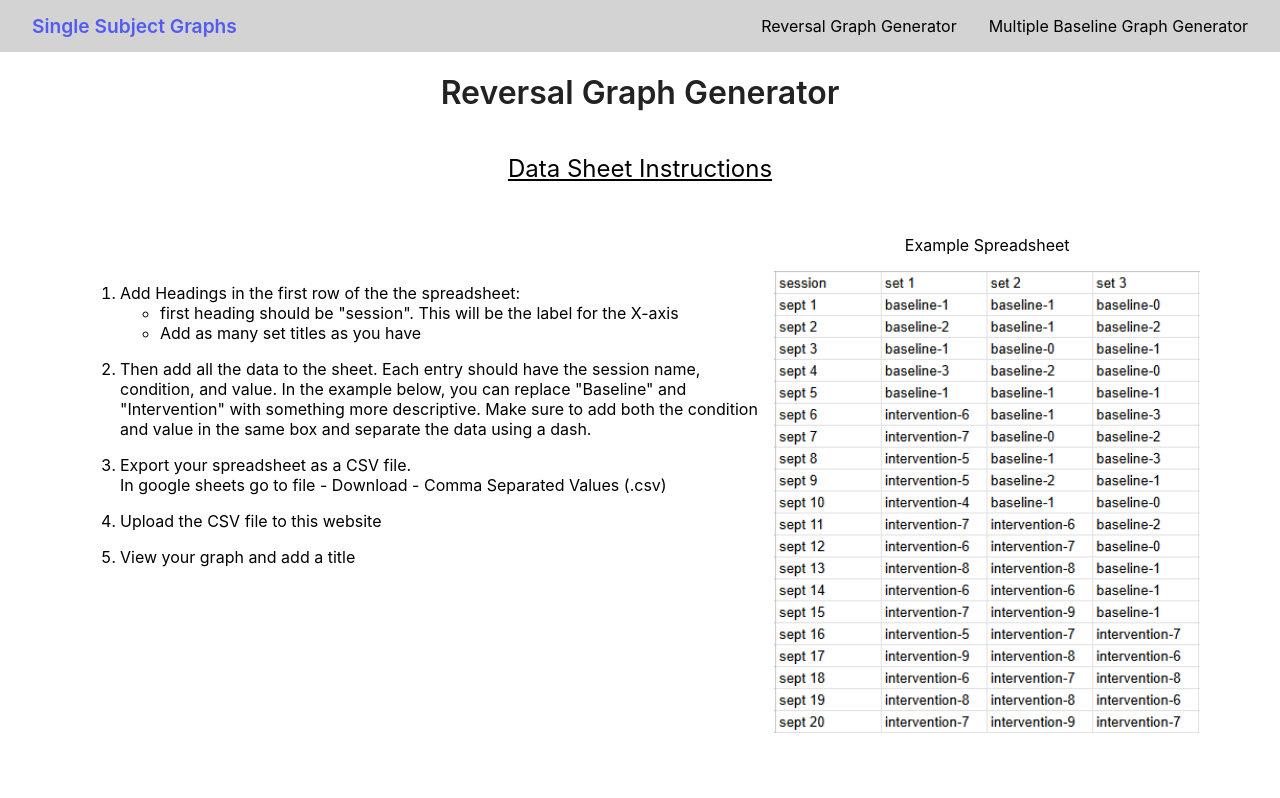
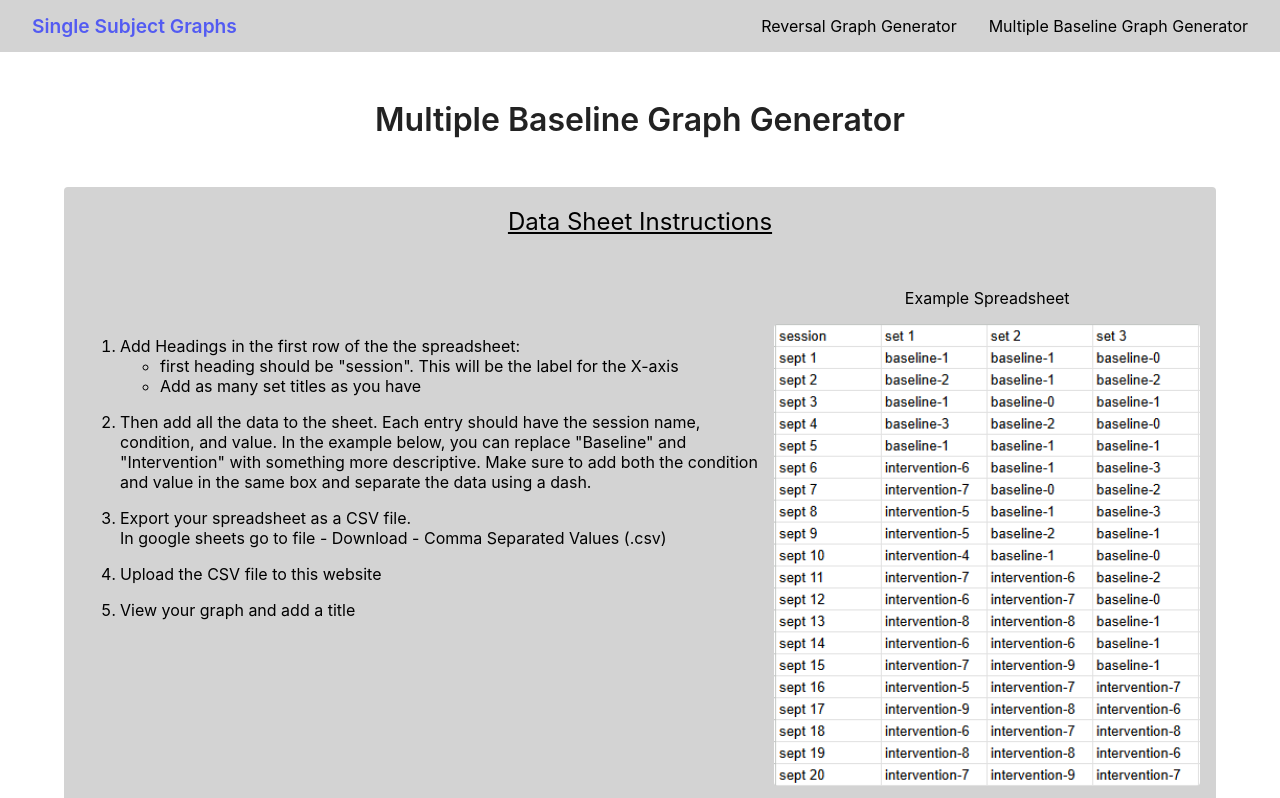
Before and after one commit to TimWallaceDev/single-subject-graphs, a React (Vite) app: page /multiple-baseline in a window 1280 px wide. Shown: the top 798 px of the page. Built offline with nearby package versions, Linux system fonts and the light colour scheme.

Commit message:
title fixes, small styling improvements

```diff
--- a/src/pages/MultipleBaseline/MultipleBaseline.tsx
+++ b/src/pages/MultipleBaseline/MultipleBaseline.tsx
@@ -69,9 +69,11 @@ export function MultipleBaseline() {
 
     return (
         <main className="product">
-            <h1 className="product__title">Reversal Graph Generator</h1>
+            <h1 className="product__title">Multiple Baseline Graph Generator</h1>
+            <section className="instructions-wrapper">
+
                 <h2 className="product__subtitle">Data Sheet Instructions</h2>
-            <section className="instructions">
+                <div className="instructions">
 
                     <ol className="instructions__list">
                         <li className="instructions__item">
@@ -106,6 +108,7 @@ export function MultipleBaseline() {
                     <div className="instructions__spreadsheet">
                         <h3 className="instructions__spreadsheet-label">Example Spreadsheet</h3>
                         <img src={spreadsheet} alt="spreadsheet example" className="instructions__image" />
+                    </div>
                 </div>
             </section>
 
--- a/src/pages/Reversal/Reversal.scss
+++ b/src/pages/Reversal/Reversal.scss
@@ -13,6 +13,7 @@
         font-weight: normal;
     }
 }
+
 .product {
     display: flex;
     flex-direction: column;
@@ -29,14 +30,21 @@
         padding: 0 4rem;
     }
 
+    &__title {
+        margin: 3rem 0;
+    }
+
     &__subtitle {
         text-align: center;
         text-decoration: underline;
     }
 }
+
 .instructions-wrapper {
     background-color: $light-gray;
+    border-radius: 4px;
 }
+
 .instructions {
 
     width: 100%;
@@ -72,6 +80,7 @@
     &__spreadsheet {
 
 
+
         @include tablet {
             flex: 1;
             display: flex;
@@ -85,6 +94,9 @@
     }
 
     &__image {
+
+        border-radius: 4px;
+
         @include tablet {
             max-width: 450px;
             width: 100%;
@@ -148,7 +160,7 @@
         width: 100%;
     }
 
-    &__title-input{
+    &__title-input {
         flex: 1;
     }
 
```
Also changed, not shown: notes.txt, src/pages/Reversal/Reversal.tsx (line endings or trailing spaces). Lines whose indentation alone changed are shown as unchanged.
